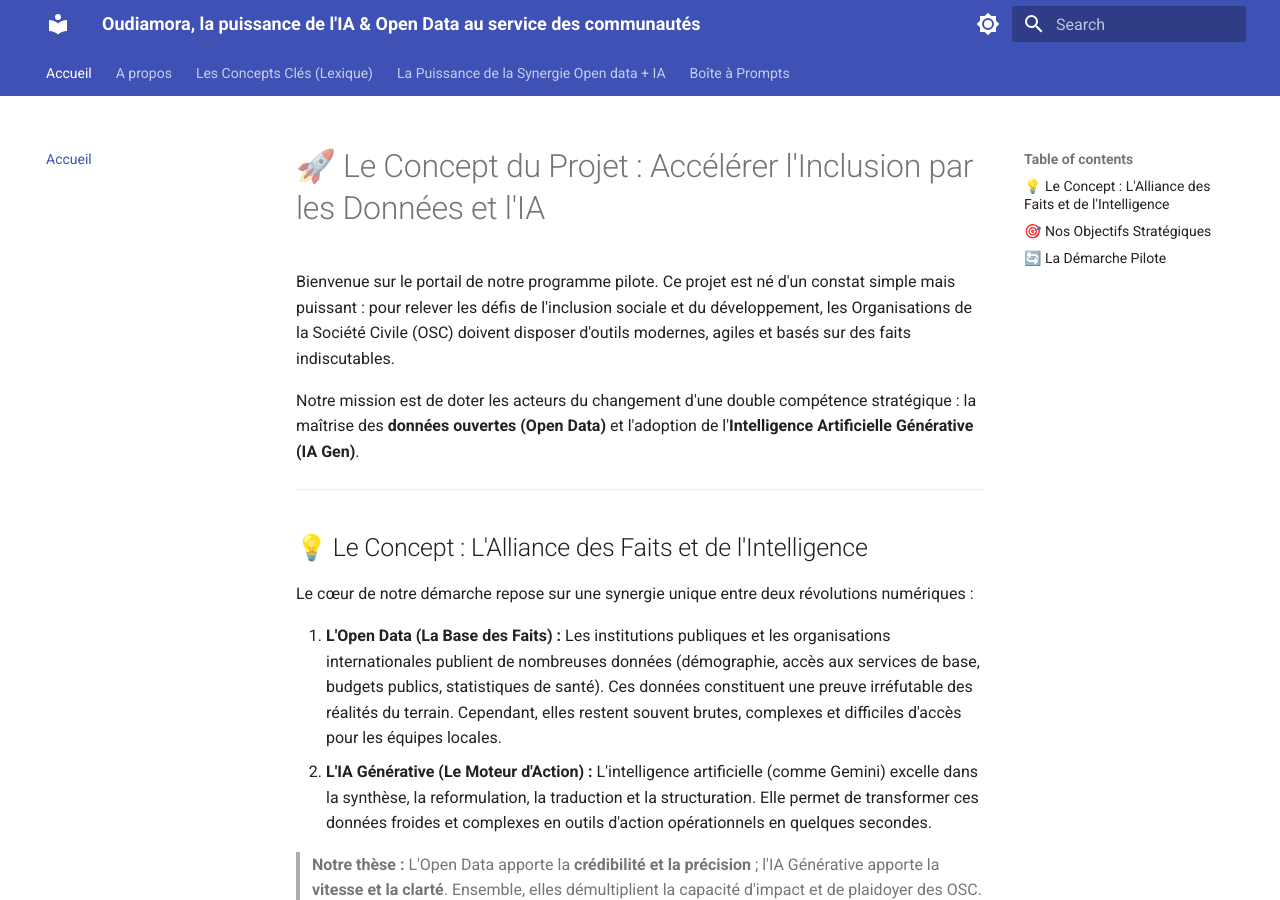
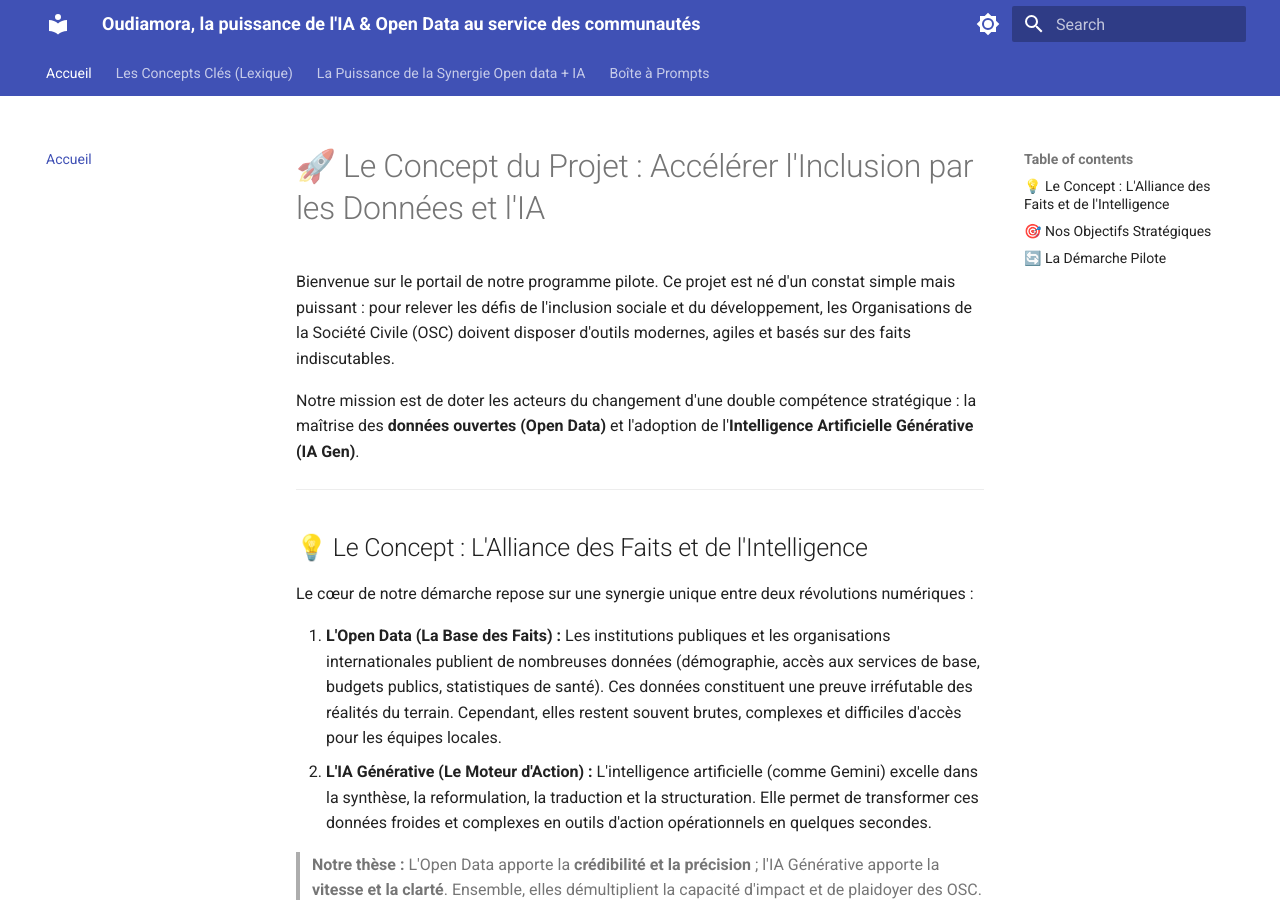
Before and after one commit to Link4Dev/oudiamora, an MkDocs documentation site: the page built from docs/index.md, in a window 1280 px wide and 900 px high. Built offline with MkDocs 1.6.1 and Material for MkDocs 9.7.7, drawn with Linux system fonts in a browser that asks for light colours.

Commit message:
Update mkdocs.yml

```diff
--- a/mkdocs.yml
+++ b/mkdocs.yml
@@ -21,7 +21,6 @@ theme:
     - search.highlight
 nav:
   - Accueil: index.md
-  - A propos: fiche-projet.md
   - Les Concepts Clés (Lexique): definitions.md
   - La Puissance de la Synergie Open data + IA: combinaison-puissance.md
   - Boîte à Prompts: boite-a-outils.md
```
